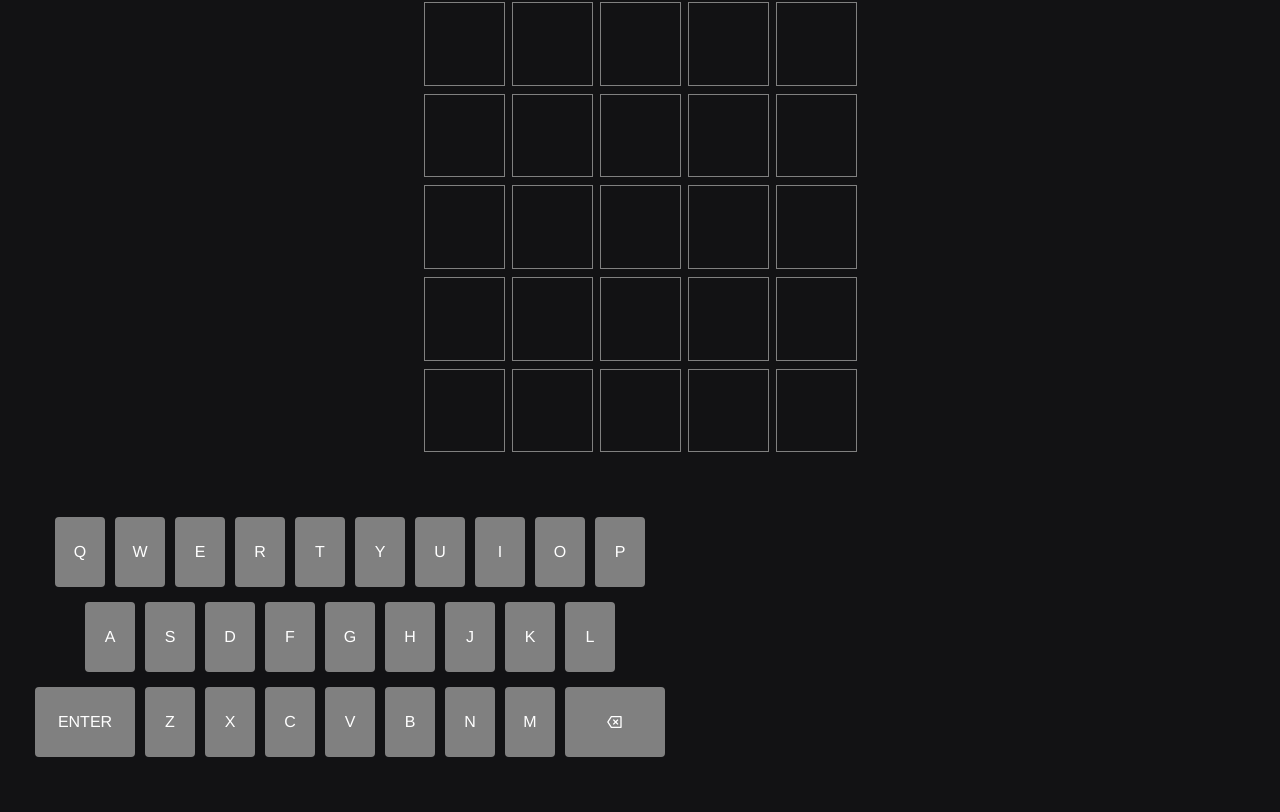
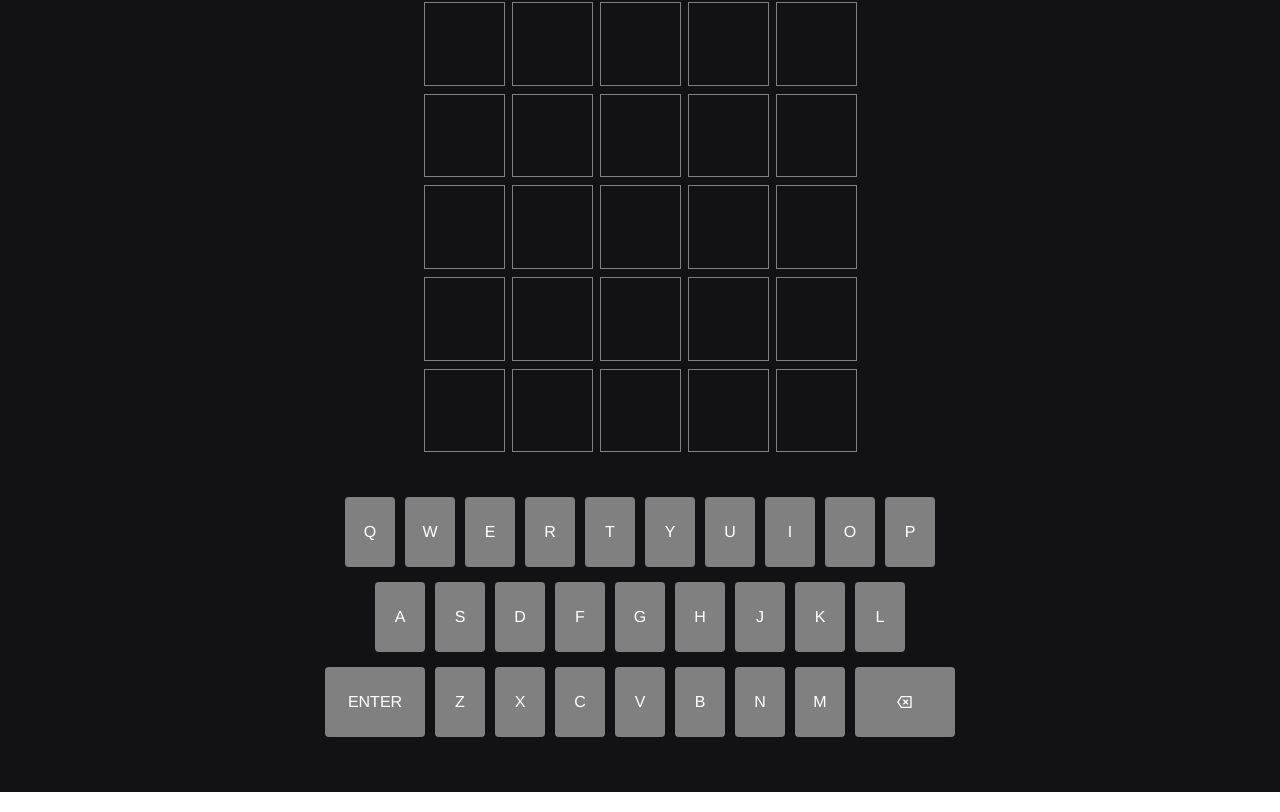
Before and after one commit to elizabethJeudy/wordleClone, a React (Create React App) app: page / in a window 1280 px wide. Shown: the part 294-1106 px from the top of the page. Built offline with nearby package versions, Linux system fonts and the light colour scheme.

Commit message:
updated body and keyboard positioning

```diff
--- a/src/App.css
+++ b/src/App.css
@@ -20,8 +20,7 @@ body {
 .game {
   display: flex;
   align-items: center;
-  width: 100vw;
-  height: calc(100vh-170px);
+  width: 100%;
   flex-direction: column;
   padding-top: 50px;
 }
--- a/src/components/Keyboard.css
+++ b/src/components/Keyboard.css
@@ -1,7 +1,9 @@
 .keyboard {
   width: 700px;
   height: 300px;
-  margin-top: 60px;
+  margin: 0 auto;
+  margin-top: 40px;
+
 }
 
 .line1,
```
